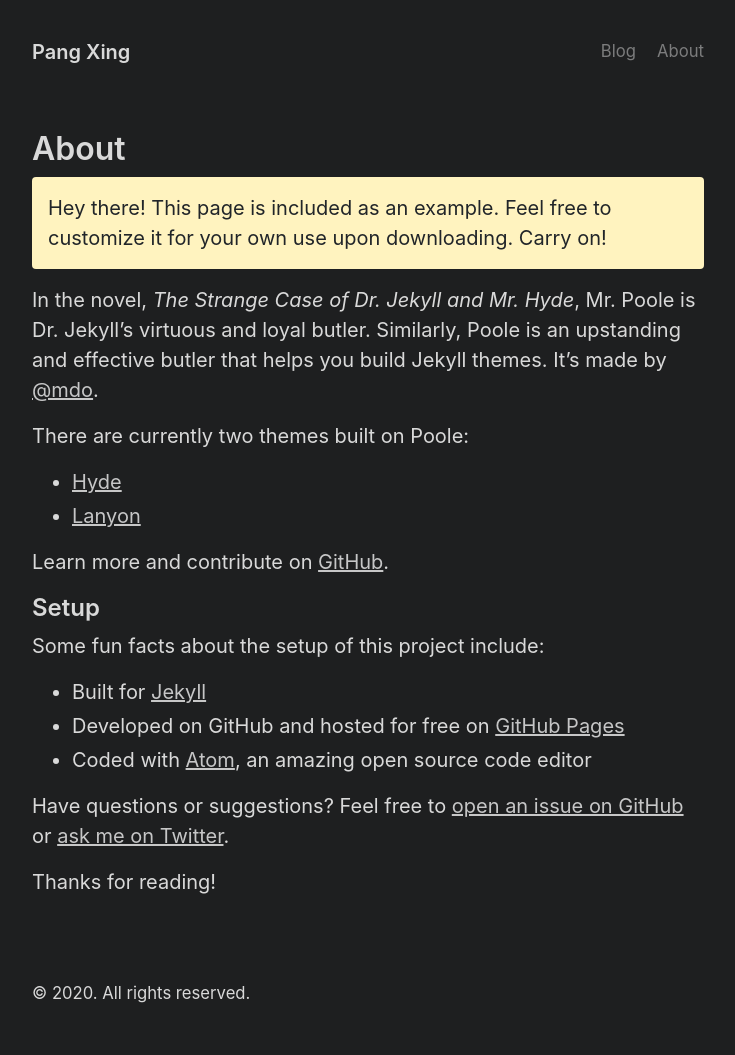
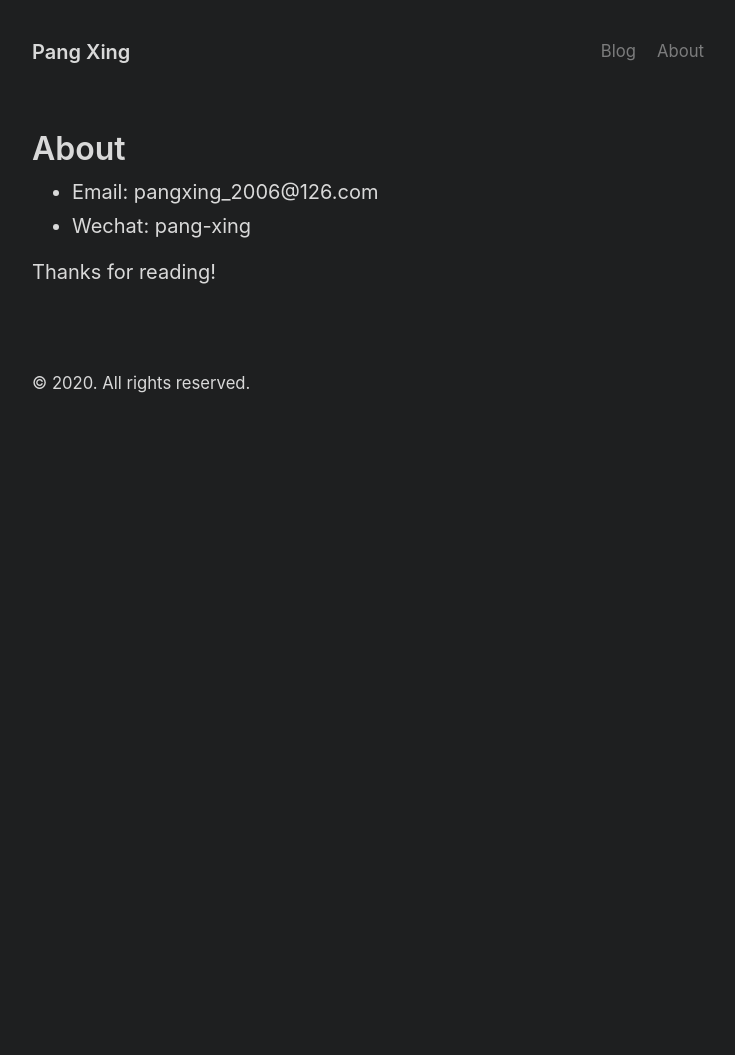
Before and after one commit to PangXing/PangXing.github.io, a Jekyll site: the page built from about.md, in a window 1280 px wide. Shown: the whole page, without its empty margins (272-1007 px from the left). Built offline with Jekyll 4.4.1, drawn with Linux system fonts in a browser that asks for light colours; after the commit the page ends 900 px from its top, so only the background shows below that.

Commit message:
初始化

```diff
--- a/about.md
+++ b/about.md
@@ -2,28 +2,7 @@
 layout: page
 title: About
 ---
-
-<p class="message">
-  Hey there! This page is included as an example. Feel free to customize it for your own use upon downloading. Carry on!
-</p>
-
-In the novel, *The Strange Case of Dr. Jekyll and Mr. Hyde*, Mr. Poole is Dr. Jekyll's virtuous and loyal butler. Similarly, Poole is an upstanding and effective butler that helps you build Jekyll themes. It's made by [@mdo](https://twitter.com/mdo).
-
-There are currently two themes built on Poole:
-
-- [Hyde](https://hyde.getpoole.com)
-- [Lanyon](https://lanyon.getpoole.com)
-
-Learn more and contribute on [GitHub](https://github.com/poole).
-
-## Setup
-
-Some fun facts about the setup of this project include:
-
-- Built for [Jekyll](https://jekyllrb.com)
-- Developed on GitHub and hosted for free on [GitHub Pages](https://pages.github.com)
-- Coded with [Atom](https://atom.io), an amazing open source code editor
-
-Have questions or suggestions? Feel free to [open an issue on GitHub](https://github.com/poole/poole/issues/new) or [ask me on Twitter](https://twitter.com/mdo).
+- Email: pangxing_2006@126.com
+- Wechat: pang-xing
 
 Thanks for reading!
```
